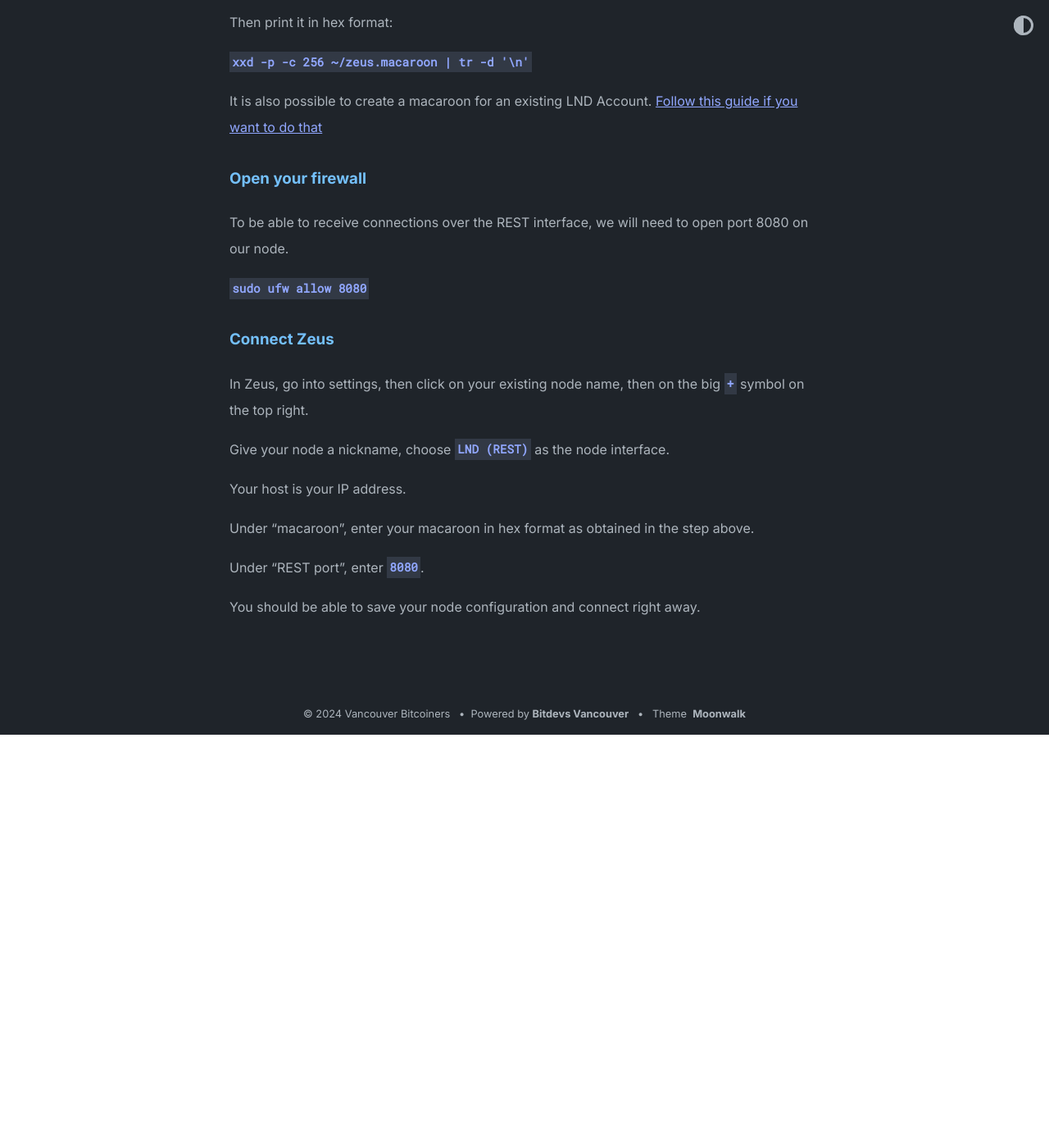
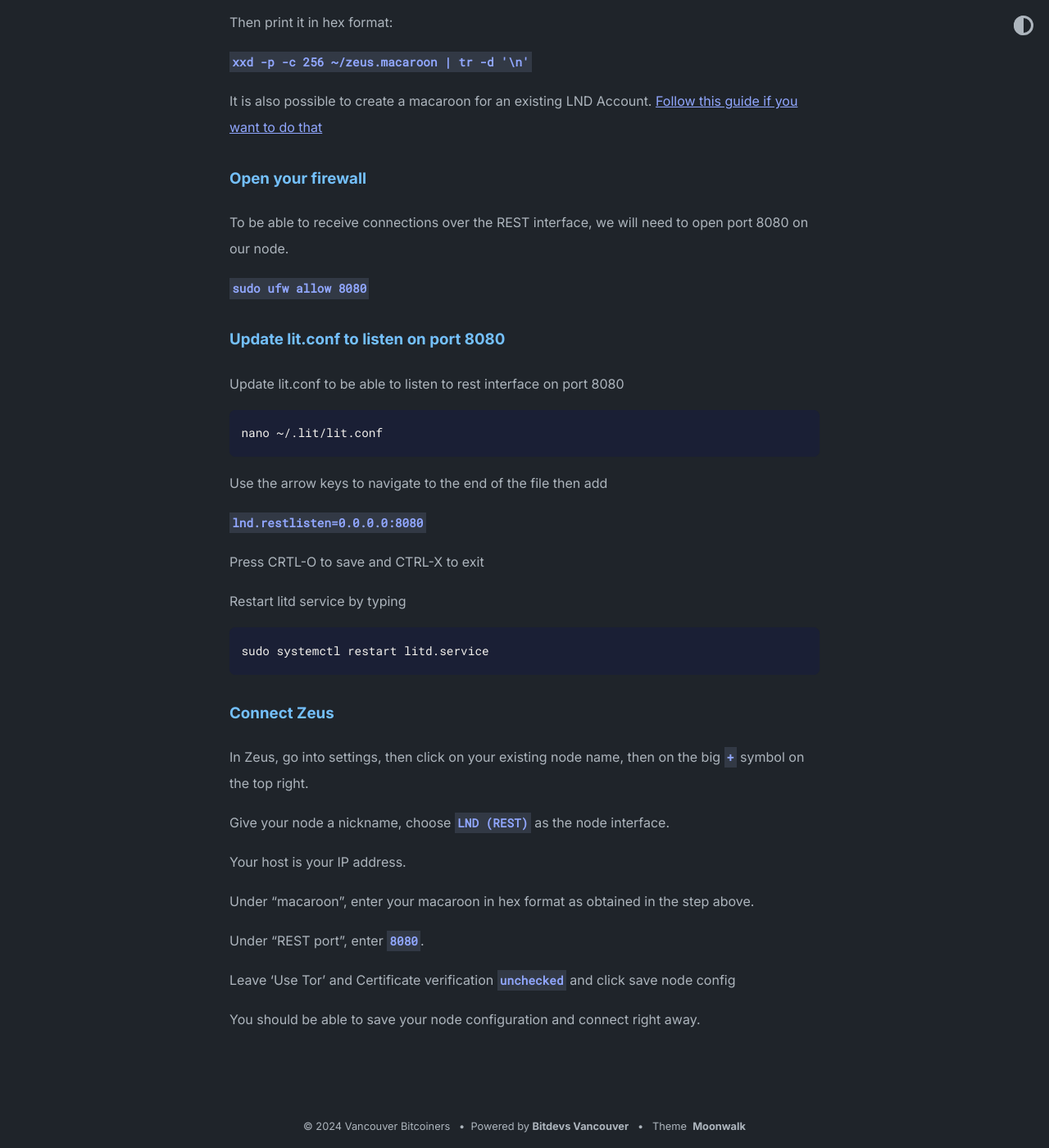
Before and after one commit to VancouverBitdevs/nodeacademy, a Jekyll site: the page built from _posts/2023-06-14-connect-lnd.md, in a window 1280 px wide and 1400 px high, scrolled down 7062 px. Shown: the whole window at 82% size. Built offline with Jekyll 4.4.1, drawn with Linux system fonts in a browser that asks for light colours; before the commit the page ends 7958 px from its top, so only the background shows below that; some of the changed text lies outside the part shown.

Commit message:
Update 2023-06-14-connect-lnd.md

````diff
--- a/_posts/2023-06-14-connect-lnd.md
+++ b/_posts/2023-06-14-connect-lnd.md
@@ -138,6 +138,24 @@ To be able to receive connections over the REST interface, we will need to open
 
 `sudo ufw allow 8080`
 
+### Update lit.conf to listen on port 8080
+
+Update lit.conf to be able to listen to rest interface on port 8080
+
+```shell
+nano ~/.lit/lit.conf
+```
+Use the arrow keys to navigate to the end of the file then add
+
+`lnd.restlisten=0.0.0.0:8080`
+
+Press CRTL-O to save and CTRL-X to exit
+
+Restart litd service by typing
+```shell
+sudo systemctl restart litd.service
+```
+
 ### Connect Zeus
 
 In Zeus, go into settings, then click on your existing node name, then on the big `+` symbol on the top right.
@@ -150,4 +168,6 @@ Under "macaroon", enter your macaroon in hex format as obtained in the step abov
 
 Under "REST port", enter `8080`.
 
+Leave 'Use Tor' and Certificate verification `unchecked` and click save node config
+
 You should be able to save your node configuration and connect right away.
````
